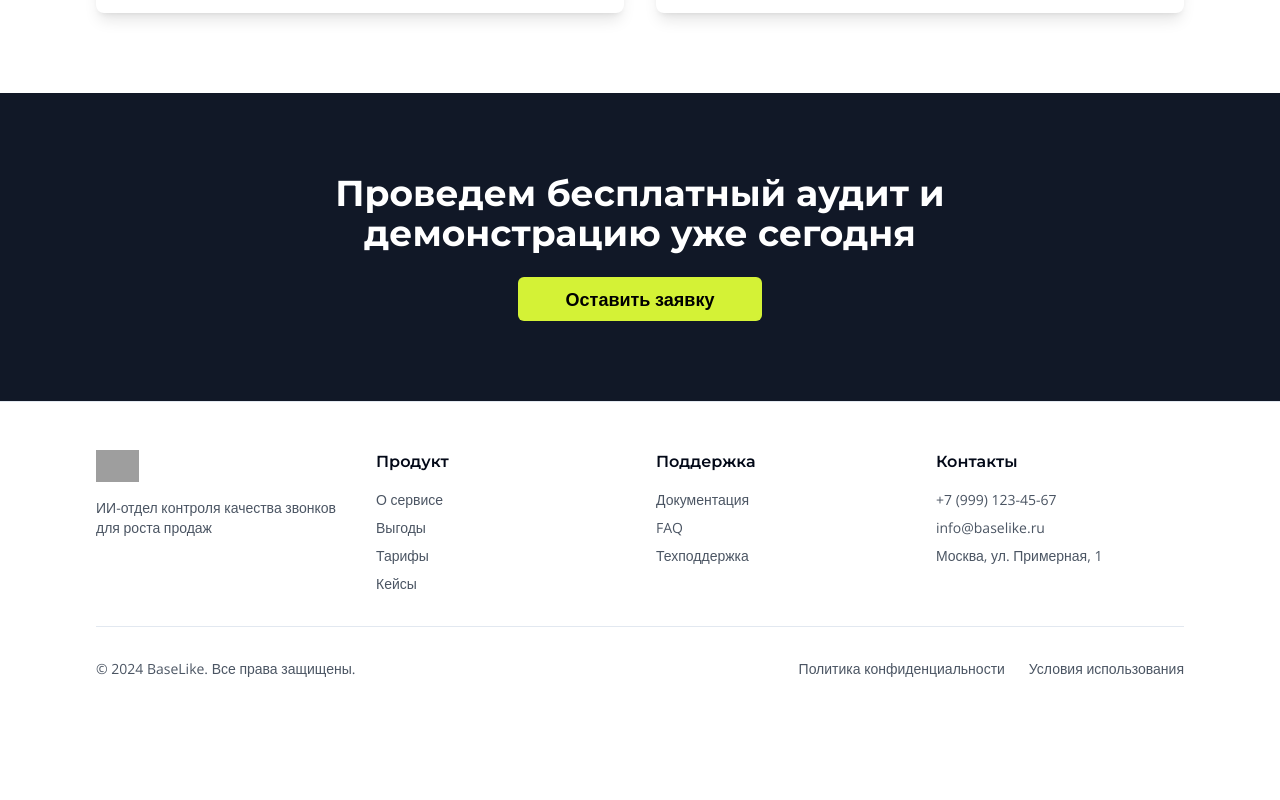
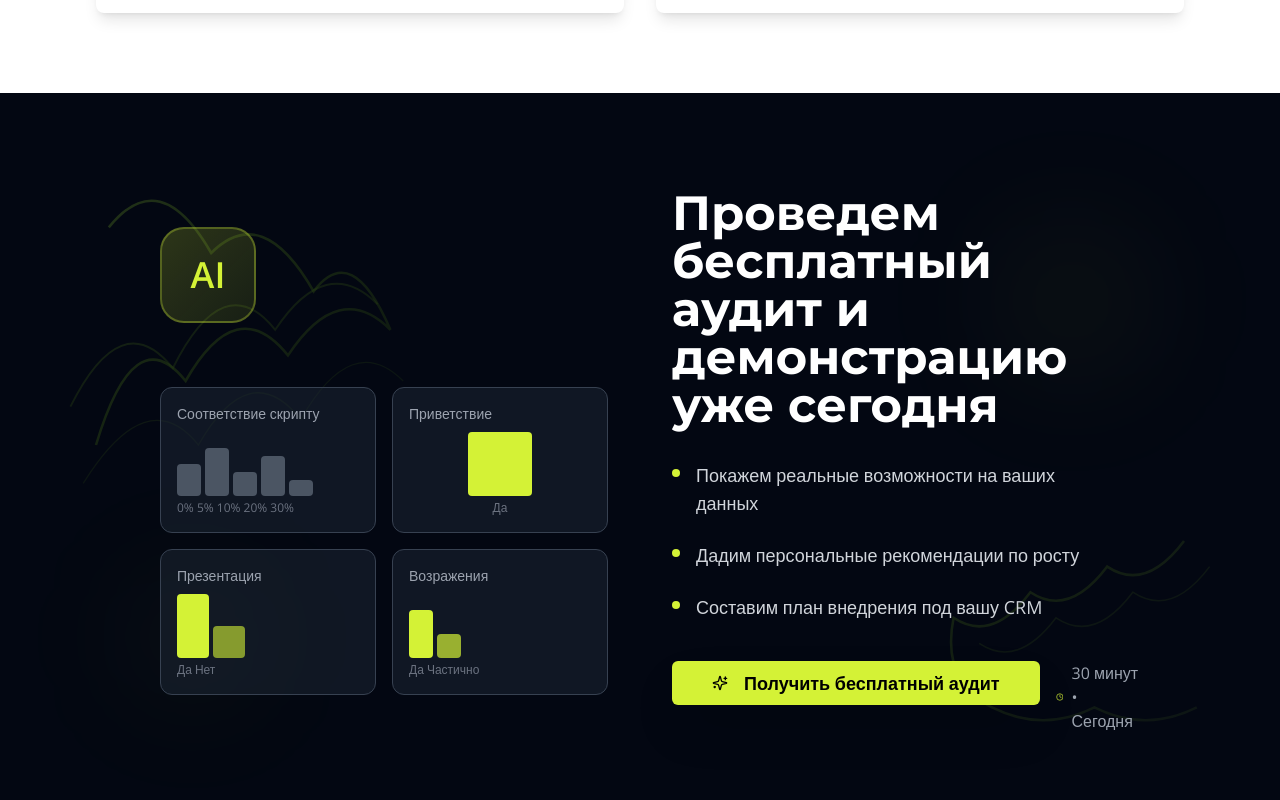
Before and after one commit to baselike/ai-qc-website, a React (Vite) app: page / in a window 1280 px wide. Shown: the part 5380-6180 px from the top of the page. Before the commit the page ends 6107 px from the top, so only its background shows below. Built offline with nearby package versions, Linux system fonts and the light colour scheme; grey boxes are pictures that could not be loaded.

Commit message:
Бесплатный аудит вашего бизнеса

```diff
--- a/src/pages/Index.tsx
+++ b/src/pages/Index.tsx
@@ -725,15 +725,128 @@ const Index = () => {
       </section>
 
       {/* Final CTA */}
-      <section className="py-20 px-6 bg-gray-900 text-white">
-        <div className="container mx-auto max-w-4xl text-center">
-          <h2 className="text-4xl font-montserrat font-bold mb-6">
-            Проведем бесплатный аудит и демонстрацию уже сегодня
-          </h2>
-          <Button size="lg" className="bg-lime text-black hover:bg-lime/90 font-semibold px-12 py-4 text-lg">
-            Оставить заявку
-          </Button>
+      <section className="py-24 px-6 bg-gray-950 text-white relative overflow-hidden">
+        {/* Organic leaf-like decorative elements */}
+        <div className="absolute inset-0 opacity-30">
+          <svg className="absolute top-8 left-8 w-96 h-96" viewBox="0 0 300 300" xmlns="http://www.w3.org/2000/svg">
+            <path fill="none" stroke="url(#leafGradient1)" strokeWidth="2" opacity="0.8"
+                  d="M50,250 Q80,150 120,200 Q160,130 200,180 Q240,120 280,160 Q250,90 220,130 Q180,60 140,100 Q100,30 60,80" />
+            <path fill="none" stroke="url(#leafGradient1)" strokeWidth="1.5" opacity="0.6"
+                  d="M30,220 Q70,140 110,190 Q150,110 190,160 Q230,100 270,140" />
+            <path fill="none" stroke="url(#leafGradient1)" strokeWidth="1" opacity="0.4"
+                  d="M40,280 Q90,200 130,250 Q170,180 210,230 Q250,160 290,200" />
+            <defs>
+              <linearGradient id="leafGradient1" x1="0%" y1="0%" x2="100%" y2="100%">
+                <stop offset="0%" stopColor="#a3e635" stopOpacity="0.8" />
+                <stop offset="50%" stopColor="#84cc16" stopOpacity="0.6" />
+                <stop offset="100%" stopColor="#65a30d" stopOpacity="0.4" />
+              </linearGradient>
+            </defs>
+          </svg>
+
+          <svg className="absolute bottom-8 right-8 w-80 h-80" viewBox="0 0 250 250" xmlns="http://www.w3.org/2000/svg">
+            <path fill="none" stroke="url(#leafGradient2)" strokeWidth="2" opacity="0.7"
+                  d="M200,50 Q170,90 140,70 Q110,110 80,90 Q50,130 20,110 Q10,160 50,180 Q90,200 130,180 Q170,200 210,180" />
+            <path fill="none" stroke="url(#leafGradient2)" strokeWidth="1.2" opacity="0.5"
+                  d="M220,70 Q190,110 160,90 Q130,130 100,110 Q70,150 40,130" />
+            <defs>
+              <linearGradient id="leafGradient2" x1="0%" y1="0%" x2="100%" y2="100%">
+                <stop offset="0%" stopColor="#84cc16" stopOpacity="0.7" />
+                <stop offset="100%" stopColor="#a3e635" stopOpacity="0.3" />
+              </linearGradient>
+            </defs>
+          </svg>
         </div>
+
+        <div className="container mx-auto max-w-5xl relative z-10">
+          <div className="grid lg:grid-cols-2 gap-16 items-center">
+            {/* Left side - AI branding and organic elements */}
+            <div className="relative">
+              {/* AI Badge like in reference */}
+              <div className="inline-flex items-center justify-center w-24 h-24 bg-gradient-to-br from-lime/20 to-lime/10 border-2 border-lime/30 rounded-3xl mb-8">
+                <span className="text-4xl font-black text-lime">AI</span>
+              </div>
+
+              {/* Dashboard cards grid */}
+              <div className="grid grid-cols-2 gap-4 mt-8">
+                <div className="bg-gray-800/50 border border-gray-700 rounded-xl p-4">
+                  <div className="text-gray-400 text-sm mb-2">Соответствие скрипту</div>
+                  <div className="flex items-end space-x-1 h-16">
+                    <div className="w-6 h-8 bg-gray-600 rounded-sm"></div>
+                    <div className="w-6 h-12 bg-gray-600 rounded-sm"></div>
+                    <div className="w-6 h-6 bg-gray-600 rounded-sm"></div>
+                    <div className="w-6 h-10 bg-gray-600 rounded-sm"></div>
+                    <div className="w-6 h-4 bg-gray-600 rounded-sm"></div>
+                  </div>
+                  <div className="text-xs text-gray-500 mt-1">0% 5% 10% 20% 30%</div>
+                </div>
+
+                <div className="bg-gray-800/50 border border-gray-700 rounded-xl p-4">
+                  <div className="text-gray-400 text-sm mb-2">Приветствие</div>
+                  <div className="flex items-end justify-center h-16">
+                    <div className="w-16 h-full bg-lime rounded-sm"></div>
+                  </div>
+                  <div className="text-center text-xs text-gray-500 mt-1">Да</div>
+                </div>
+
+                <div className="bg-gray-800/50 border border-gray-700 rounded-xl p-4">
+                  <div className="text-gray-400 text-sm mb-2">Презентация</div>
+                  <div className="flex items-end space-x-1 h-16">
+                    <div className="w-8 h-full bg-lime rounded-sm"></div>
+                    <div className="w-8 h-8 bg-lime/60 rounded-sm"></div>
+                  </div>
+                  <div className="text-xs text-gray-500 mt-1">Да Нет</div>
+                </div>
+
+                <div className="bg-gray-800/50 border border-gray-700 rounded-xl p-4">
+                  <div className="text-gray-400 text-sm mb-2">Возражения</div>
+                  <div className="flex items-end space-x-1 h-16">
+                    <div className="w-6 h-12 bg-lime rounded-sm"></div>
+                    <div className="w-6 h-6 bg-lime/70 rounded-sm"></div>
+                  </div>
+                  <div className="text-xs text-gray-500 mt-1">Да Частично</div>
+                </div>
+              </div>
+            </div>
+
+            {/* Right side - CTA content */}
+            <div className="text-center lg:text-left">
+              <h2 className="text-4xl lg:text-5xl font-montserrat font-bold mb-8 leading-tight">
+                Проведем бесплатный аудит и демонстрацию уже сегодня
+              </h2>
+
+              <div className="space-y-6 mb-10">
+                <div className="flex items-start lg:justify-start justify-center">
+                  <div className="w-2 h-2 bg-lime rounded-full mt-2 mr-4 flex-shrink-0"></div>
+                  <p className="text-gray-300 text-lg">Покажем реальные возможности на ваших данных</p>
+                </div>
+                <div className="flex items-start lg:justify-start justify-center">
+                  <div className="w-2 h-2 bg-lime rounded-full mt-2 mr-4 flex-shrink-0"></div>
+                  <p className="text-gray-300 text-lg">Дадим персональные рекомендации по росту</p>
+                </div>
+                <div className="flex items-start lg:justify-start justify-center">
+                  <div className="w-2 h-2 bg-lime rounded-full mt-2 mr-4 flex-shrink-0"></div>
+                  <p className="text-gray-300 text-lg">Составим план внедрения под вашу CRM</p>
+                </div>
+              </div>
+
+              <div className="flex flex-col sm:flex-row gap-4 lg:justify-start justify-center">
+                <Button size="lg" className="bg-lime text-black hover:bg-lime/90 font-bold px-10 py-4 text-lg shadow-2xl hover:shadow-lime/25 transition-all">
+                  <Icon name="Sparkles" size={20} className="mr-2" />
+                  Получить бесплатный аудит
+                </Button>
+                <div className="flex items-center text-gray-400 lg:justify-start justify-center">
+                  <Icon name="Clock" size={16} className="mr-2 text-lime" />
+                  <span>30 минут • Сегодня</span>
+                </div>
+              </div>
+            </div>
+          </div>
+        </div>
+
+        {/* Additional organic glow elements */}
+        <div className="absolute top-32 right-32 w-40 h-40 bg-lime/5 rounded-full blur-3xl"></div>
+        <div className="absolute bottom-32 left-32 w-32 h-32 bg-lime/5 rounded-full blur-3xl"></div>
       </section>
 
       {/* Footer */}
```
